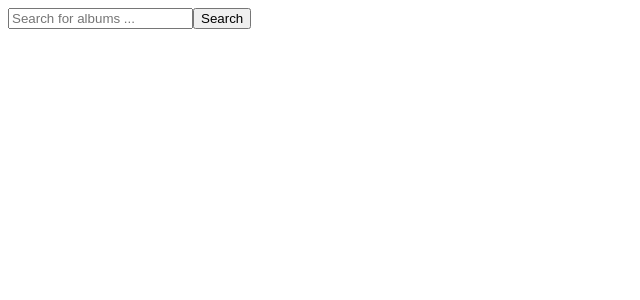
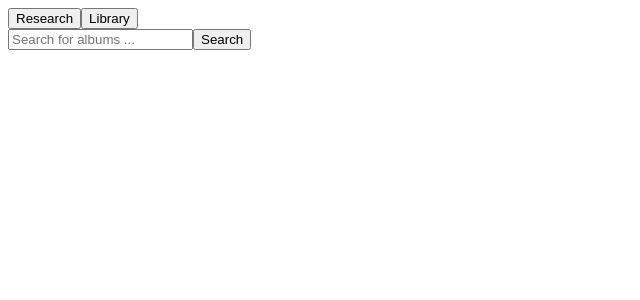
Before and after one commit to corentinV797/spotify-challenge-front, an Angular app: page /albums in a window 1280 px wide. Shown: the top 300 px of the page, without its empty margins (0-640 px from the left). Built offline with nearby package versions, Linux system fonts and the light colour scheme.

Commit message:
[feat] app.component.html: buttons to switch between routes

```diff
--- a/src/app/app.component.html
+++ b/src/app/app.component.html
@@ -1 +1,4 @@
+<a routerLink="/albums"><button>Research</button></a>
+<a routerLink="/library"><button>Library</button></a>
+
 <router-outlet></router-outlet>
```
